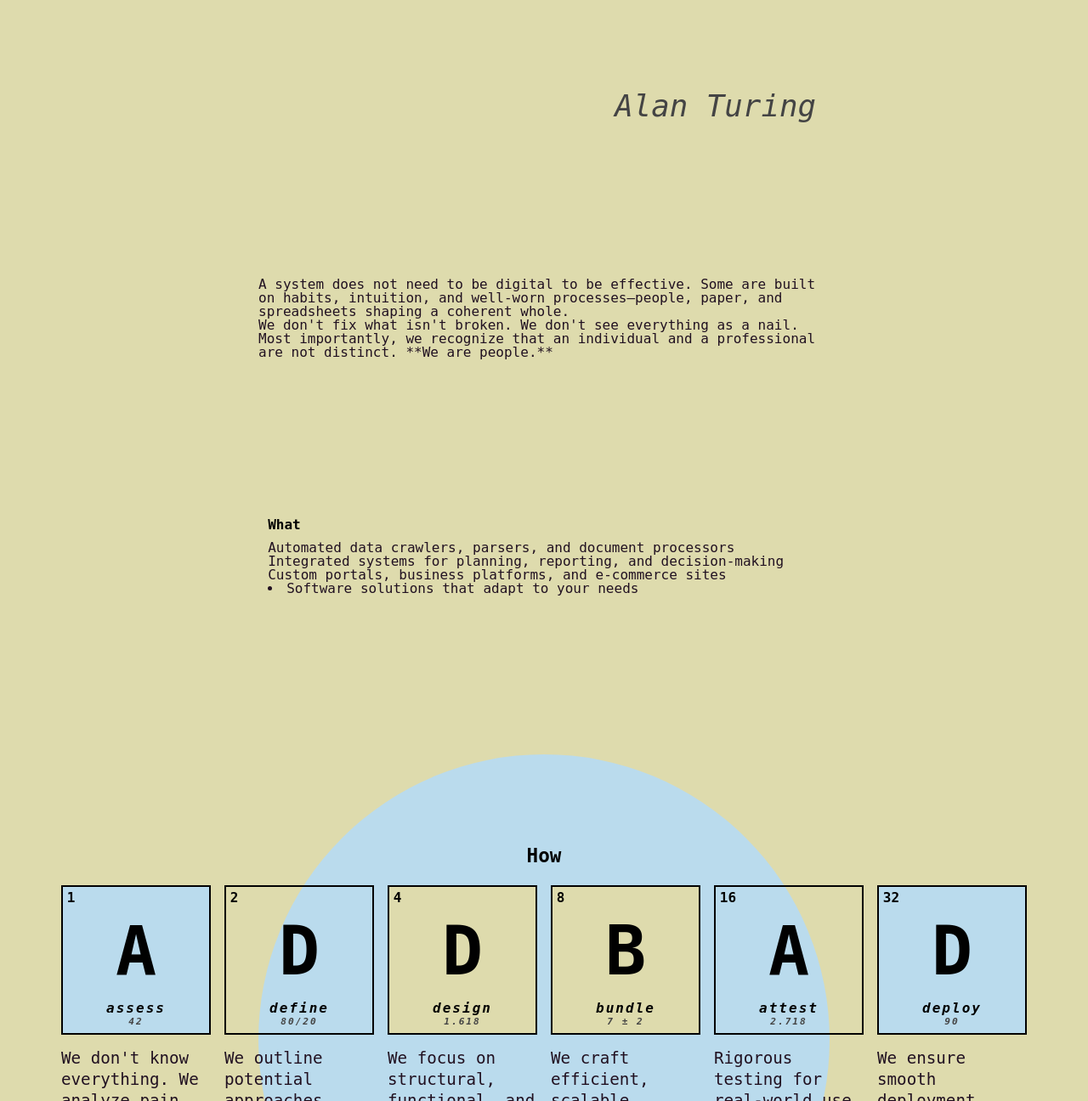
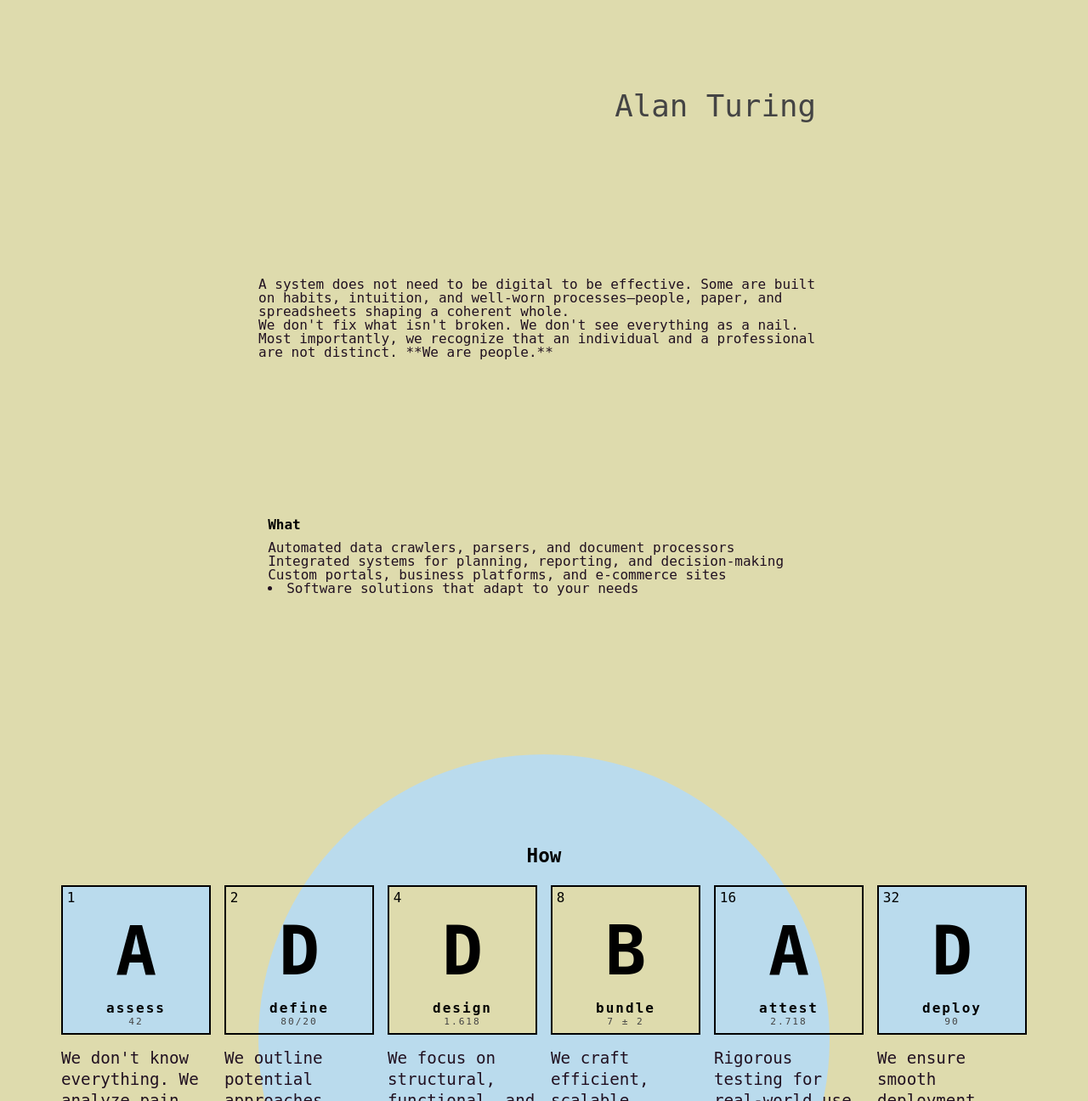
Before and after one commit to amstram-creation/hexmakina.be, a PHP site: page / in a window 1280 px wide. Shown: the part 1060-2356 px from the top of the page at 85% size. Run offline with PHP 8.4, Linux system fonts and the light colour scheme.

Commit message:
enhance ox_normal.css by adding font-weight and font-style properties for improved text rendering

```diff
--- a/htdocs/_ui/ox_normal.css
+++ b/htdocs/_ui/ox_normal.css
@@ -10,6 +10,8 @@
   margin: 0;
   padding: 0;
   font-size: 1rem;
+  font-weight: 400;
+  font-style: normal;
   overflow-wrap: break-word;
 }
 
```
